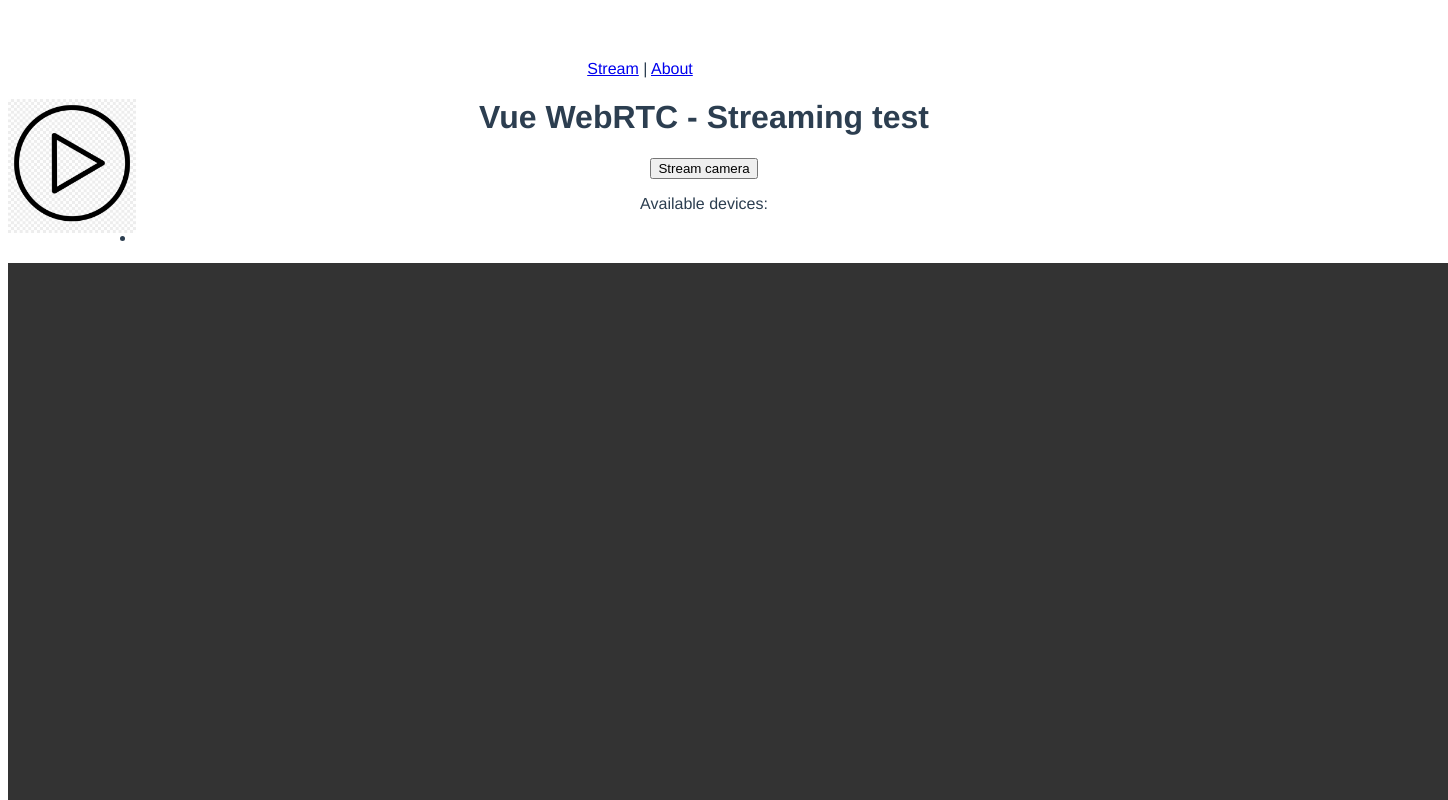
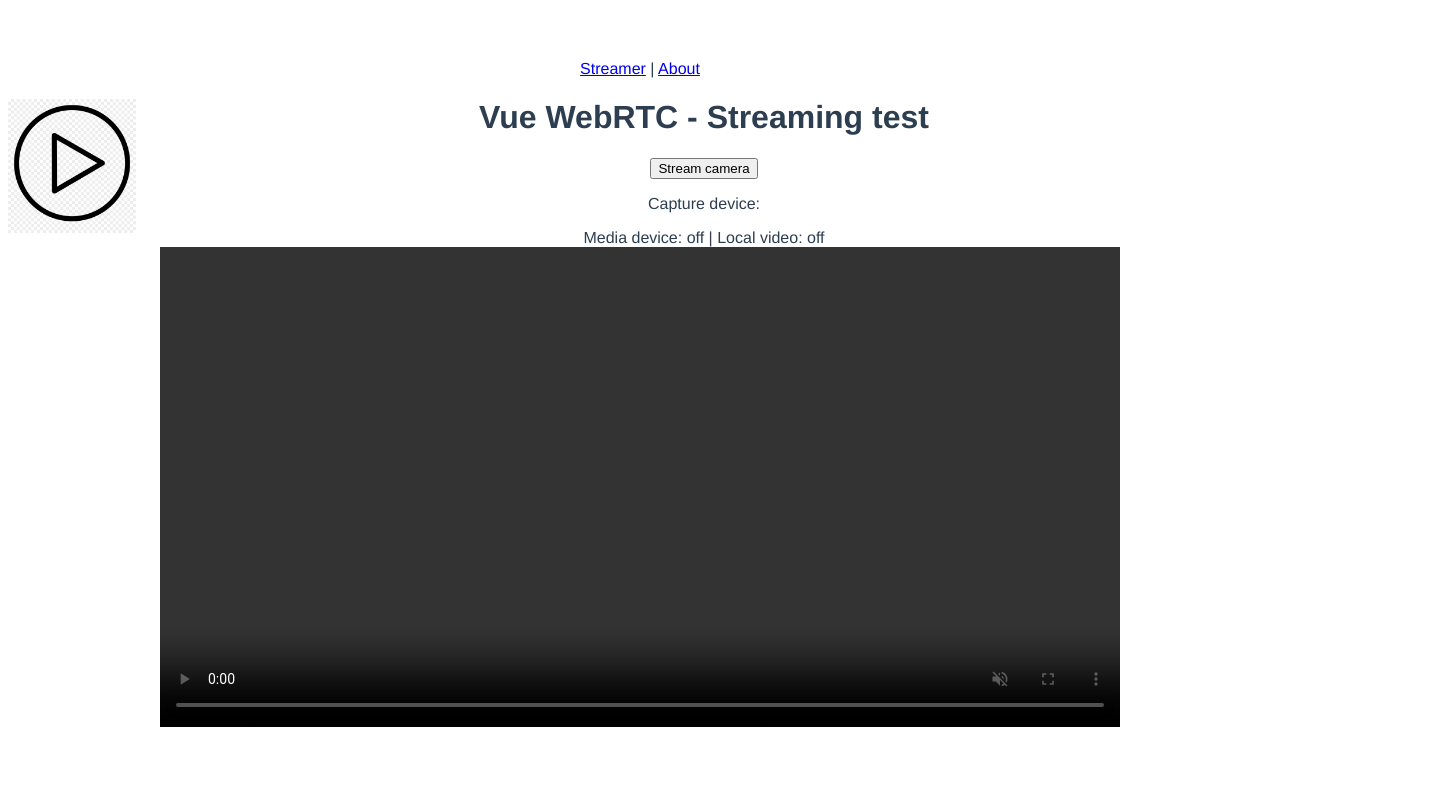
Before and after one commit to betocostadev/vuertc-mvp, a Vue app: page /#/ in a window 1280 px wide. Shown: the top 800 px of the page, 1448 px wide, since content can reach past the window. Built offline with nearby package versions, Linux system fonts and the light colour scheme.

Commit message:
added media screen, webcam capture

```diff
--- a/src/App.vue
+++ b/src/App.vue
@@ -1,7 +1,7 @@
 <template>
   <div id="app">
     <div id="nav">
-      <router-link to="/">Stream</router-link> |
+      <router-link to="/">Streamer</router-link> |
       <router-link to="/about">About</router-link>
     </div>
     <router-view />
--- a/src/router/index.js
+++ b/src/router/index.js
@@ -1,13 +1,13 @@
 import Vue from 'vue'
 import VueRouter from 'vue-router'
-import Stream from '../views/Stream.vue'
+import Streamer from '../views/Streamer.vue'
 
 Vue.use(VueRouter);
 
 const routes = [{
     path: '/',
-    name: 'Stream',
-    component: Stream
+    name: 'Streamer',
+    component: Streamer
   },
   {
     path: '/about',
--- a/src/views/Stream.vue
+++ /dev/null
@@ -1,76 +0,0 @@
-<template>
-  <div class="stream">
-    <img class="play-image" alt="Play Image" src="../assets/play.png" />
-    <h1>Vue WebRTC - Streaming test</h1>
-    <div class="buttons">
-      <button @click="streamCamera">Stream camera</button>
-    </div>
-    <div class="devices">
-      <p>Available devices:</p>
-      <ul>
-        <li></li>
-      </ul>
-    </div>
-    <div class="div-section">
-      <video
-        id="localVideo"
-        autoplay
-        playsinline
-        muted
-        controls
-        style="height:720px;"
-      ></video>
-    </div>
-  </div>
-</template>
-
-<script>
-// @ is an alias to /src
-// import HelloWorld from '@/components/HelloWorld.vue'
-
-export default {
-  name: 'Stream',
-  components: {},
-  methods: {
-    streamCamera() {
-      const openMediaDevices = async constraints => {
-        return await navigator.mediaDevices.getUserMedia(constraints)
-      }
-      try {
-        const stream = openMediaDevices({ video: true, audio: true })
-        console.log('Got MediaStream:', stream)
-      } catch (error) {
-        console.error('Error accessing media devices.', error)
-      }
-    }
-  },
-  mounted() {
-    async function getConnectedDevices(type) {
-      const devices = await navigator.mediaDevices.enumerateDevices()
-      return devices.filter(device => device.kind === type)
-    }
-
-    const videoCameras = getConnectedDevices('videoinput').then(response => {
-      response.push({
-        InputDeviceInfo: {
-          deviceId: '000232',
-          groupId: '99928',
-          kind: 'videoInput',
-          label: 'happyCam'
-        }
-      })
-      // const data = response.map(device => device.label)
-      const data = response
-      console.log(data)
-    })
-    console.log('Cameras found:', videoCameras)
-  }
-}
-</script>
-
-<style lang="stylus">
-.play-image {
-  max-width 10vw
-  float left
-}
-</style>
--- /dev/null
+++ b/src/views/Streamer.vue
@@ -0,0 +1,100 @@
+<template>
+  <div class="streamer">
+    <img class="play-image" alt="Play Image" src="../assets/play.png" />
+    <h1>Vue WebRTC - Streaming test</h1>
+    <div class="buttons">
+      <button @click="streamCamera">Stream camera</button>
+    </div>
+    <div class="status">
+      <p>Capture device: {{ device }}</p>
+      <span v-if="!mediaDevice">Media device: off | </span>
+      <span v-else>Media device: on | </span>
+      <span v-if="!localVideo">Local video: off</span>
+      <span v-else>Local video: on</span>
+    </div>
+    <div class="div-section">
+      <video
+        id="localVideo"
+        :srcObject.prop="localVideoSource"
+        autoplay
+        playsinline
+        muted
+        controls
+        style="height:480px;"
+      ></video>
+    </div>
+  </div>
+</template>
+
+<script>
+// @ is an alias to /src
+// import HelloWorld from '@/components/HelloWorld.vue'
+
+export default {
+  name: 'Streamer',
+  data() {
+    return {
+      localVideoSource: null,
+      localVideo: false,
+      mediaDevice: false,
+      device: null
+    }
+  },
+  components: {},
+  methods: {
+    streamCamera() {
+      const openMediaDevices = async constraints => {
+        return await navigator.mediaDevices.getUserMedia(constraints)
+      }
+      try {
+        const stream = openMediaDevices({ video: true, audio: true })
+        console.log('Got MediaStream:', stream)
+        this.mediaDevice = true
+        this.playVideoFromCamera()
+      } catch (error) {
+        this.mediaDevice = false
+        console.error('Error accessing media devices.', error)
+      }
+    },
+    async playVideoFromCamera() {
+      try {
+        const constraints = { video: true, audio: true }
+        const stream = await navigator.mediaDevices.getUserMedia(constraints)
+        this.localVideoSource = stream
+        this.localVideo = true
+      } catch (error) {
+        this.localVideo = false
+        console.error('Error opening video camera.', error)
+      }
+    }
+  },
+  mounted() {
+    // Check for available devices
+    async function getConnectedDevices(type) {
+      const devices = await navigator.mediaDevices.enumerateDevices()
+      return devices.filter(device => device.kind === type)
+    }
+
+    const videoCameras = getConnectedDevices('videoinput').then(response => {
+      let devices = response.map(device => device)
+      if (!devices.length) {
+        const noDeviceMessage = 'No capture device available'
+        console.log(noDeviceMessage)
+        this.device = noDeviceMessage
+      } else {
+        console.log('Capture devices found: ')
+        console.table(devices)
+        this.device = devices[0].label
+      }
+    })
+    // console.log('Cameras found:', videoCameras)
+  }
+}
+</script>
+
+<style lang="stylus">
+.play-image {
+  max-width 10vw
+  float left
+}
+</style>
```
